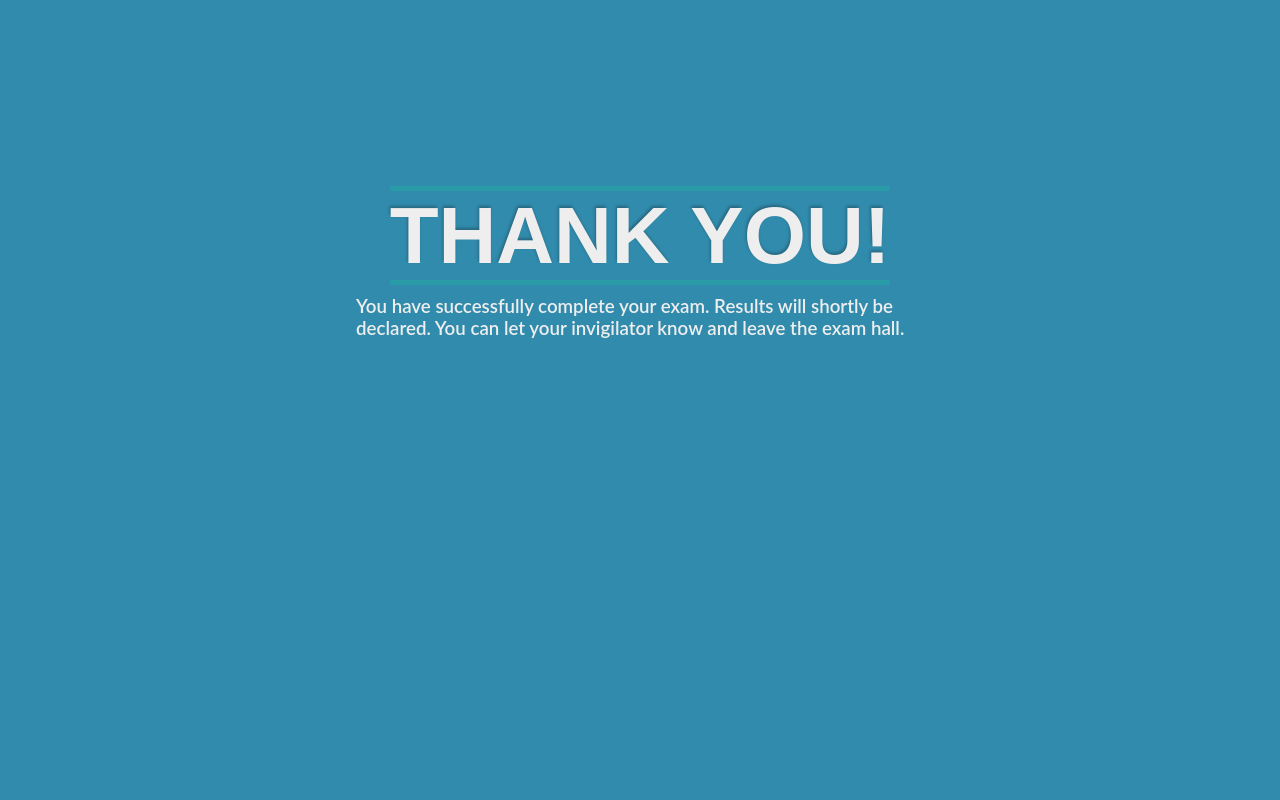
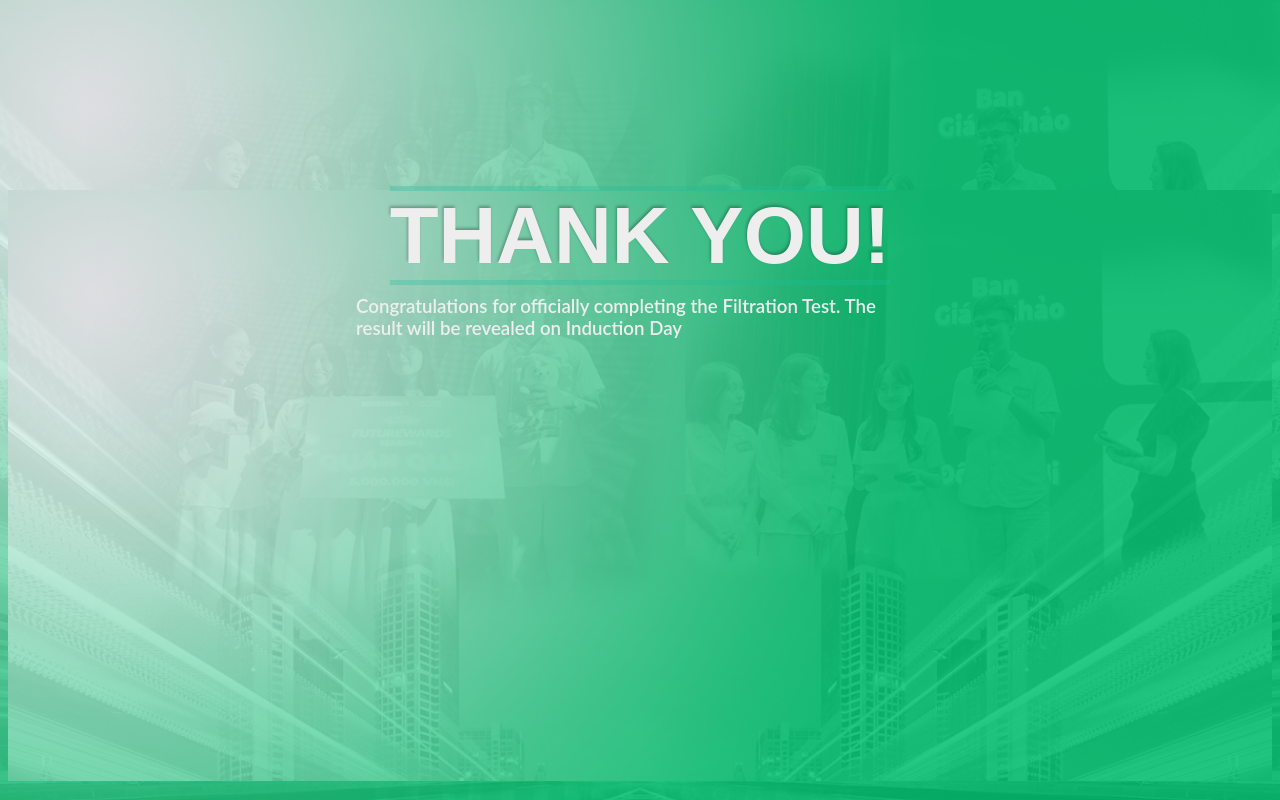
Before and after one commit to pseudo-sm/mcq.invincix.com, a Django app: page /done in a window 1280 px wide. Run offline with Django 3.2, Linux system fonts and the light colour scheme.

Commit message:
all H4TF

```diff
--- a/mcqs/templates/done.html
+++ b/mcqs/templates/done.html
@@ -1,8 +1,11 @@
 <html>
 <head>
+    {% load static %}
     <style>
         body, html {
-            background: #318bad;
+            background-image: url('/media/questions/backgroundcxp.png');
+            background-repeat: no-repeat;
+            background-size: cover;
           }
 
           #wrapper {
@@ -45,7 +48,7 @@
     <!-- The underline makes a border on the top and on the bottom of the text -->
   </h1>
   <h3>
-    You have successfully complete your exam. Results will shortly be declared. You can let your invigilator know and leave the exam hall.
+    Congratulations for officially completing the Filtration Test. The result will be revealed on Induction Day
     <!-- The <h3> take is the description text which appear under the <h1> tag. It's there so you can display some nice message to your visitors! -->
   </h3>
   </div>
--- a/mcqs/templates/index.html
+++ b/mcqs/templates/index.html
@@ -84,10 +84,10 @@
                   </div>
                   <!-- Mobile -->
                   <div class="mb-4">
-                    <label for="mobileno" class="form-label color_gray_light">Mobile No.</label>
+                    <label for="mobileno" class="form-label color_gray_light">Name of Representative</label>
                     <div class="input-group input-group-lg">
                       <span class="input-group-text bg-light rounded-start border-0 text-secondary px-3"><i class="fas fa-mobile-android-alt"></i></span>
-                      <input type="text" class="form-control border-0 bg-light rounded-end ps-1" placeholder="Enter Mobile No." name="mobileno" id="mobileno">
+                      <input type="text" class="form-control border-0 bg-light rounded-end ps-1" placeholder="Enter Representative Name" name="mobileno" id="mobileno">
                     </div>
 
                      <!-- Mobile -->
@@ -95,7 +95,7 @@
                     <label for="passkey" class="form-label color_gray_light">Exam Pass</label>
                     <div class="input-group input-group-lg">
                       <span class="input-group-text bg-light rounded-start border-0 text-secondary px-3"><i class="fa-solid fa-key"></i></span>
-                      <input type="text" class="form-control border-0 bg-light rounded-end ps-1" placeholder="Wait for your invigilator" name="passkey" id="passkey">
+                      <input type="text" class="form-control border-0 bg-light rounded-end ps-1" placeholder="Enter Exam Pass" name="passkey" id="passkey">
                     </div>
 
                   </div>
```
Also changed, not shown: db.sqlite3, media/questions/backgroundcxp.png (added).
